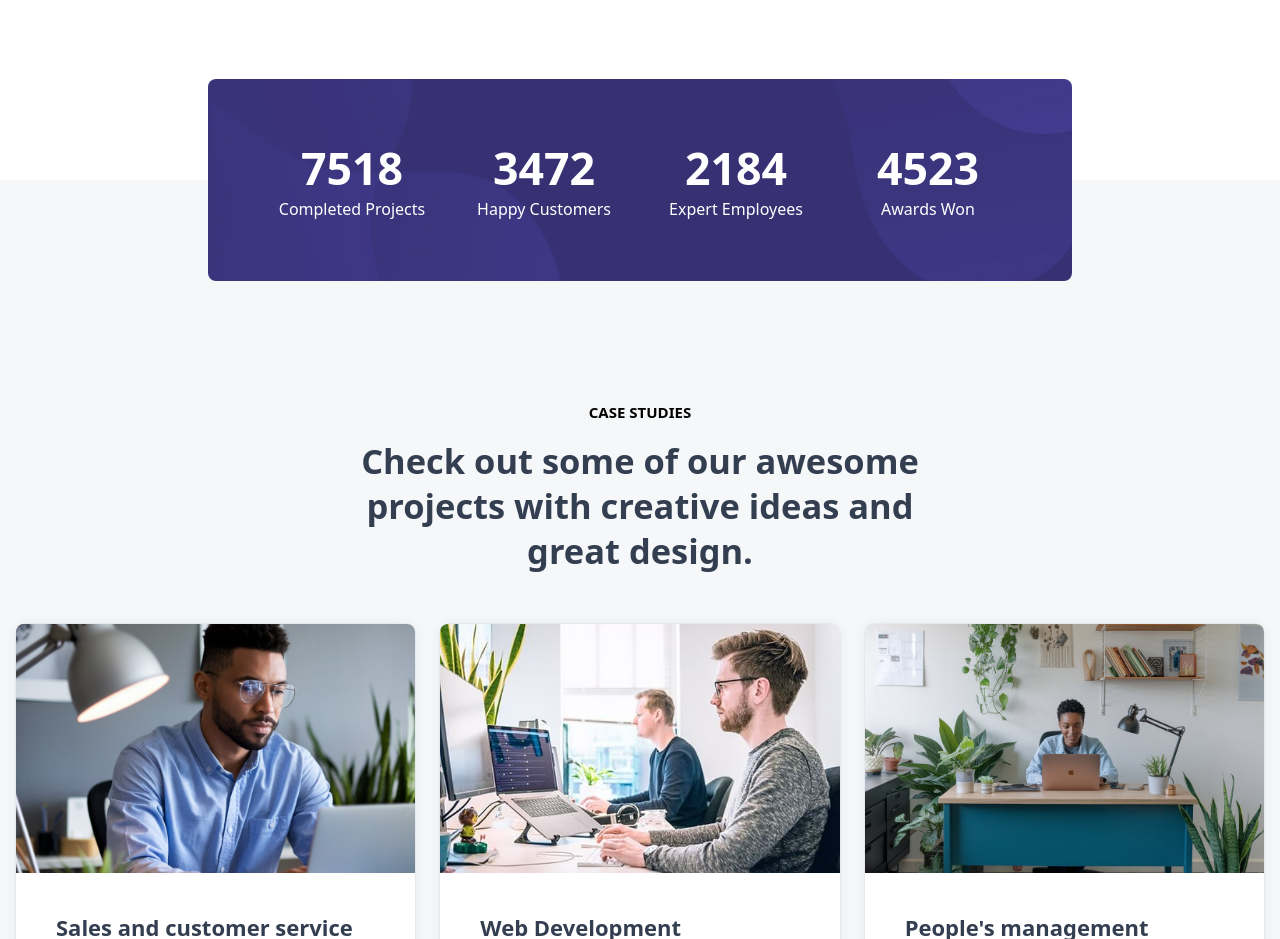
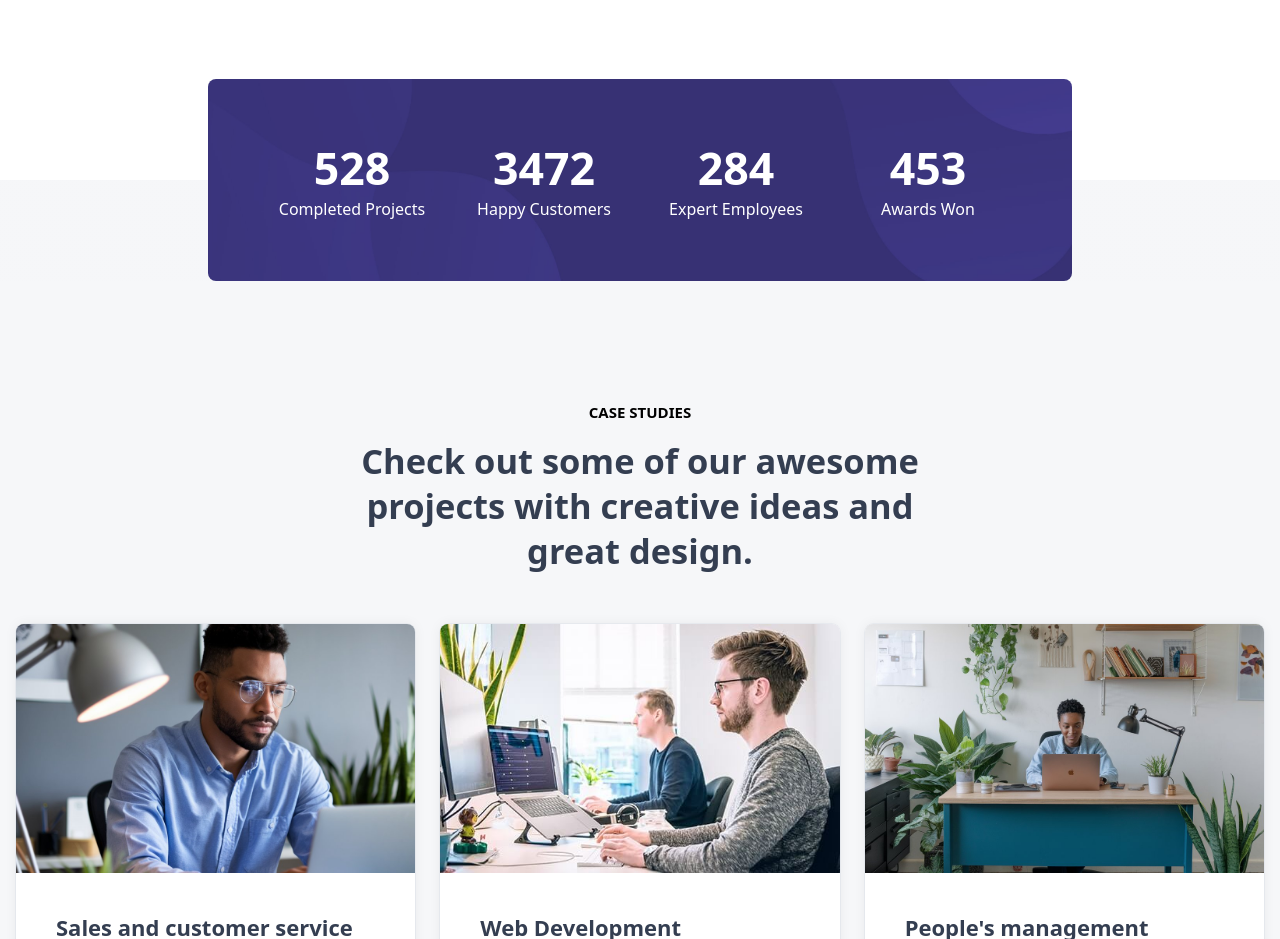
Before and after one commit to JoachimKiddy/Joachim-s-Consult-, a plain HTML site: page index.html in a window 1280 px wide. Shown: the part 2620-3559 px from the top of the page. Drawn offline with nearby package versions, Linux system fonts and the light colour scheme.

Commit message:
Update index.html

```diff
--- a/index.html
+++ b/index.html
@@ -760,7 +760,7 @@ finance and banking.
                 >
                   <li>
                     <p class="card-text animate-text">
-                      <span class="h1">7518</span>
+                      <span class="h1">528</span>
 
                       <spna class="span">Completed Projects</spna>
                     </p>
@@ -776,7 +776,7 @@ finance and banking.
 
                   <li>
                     <p class="card-text animate-text">
-                      <span class="h1">2184</span>
+                      <span class="h1">284</span>
 
                       <spna class="span">Expert Employees</spna>
                     </p>
@@ -784,7 +784,7 @@ finance and banking.
 
                   <li>
                     <p class="card-text animate-text">
-                      <span class="h1">4523</span>
+                      <span class="h1">453</span>
 
                       <spna class="span">Awards Won</spna>
                     </p>
```
